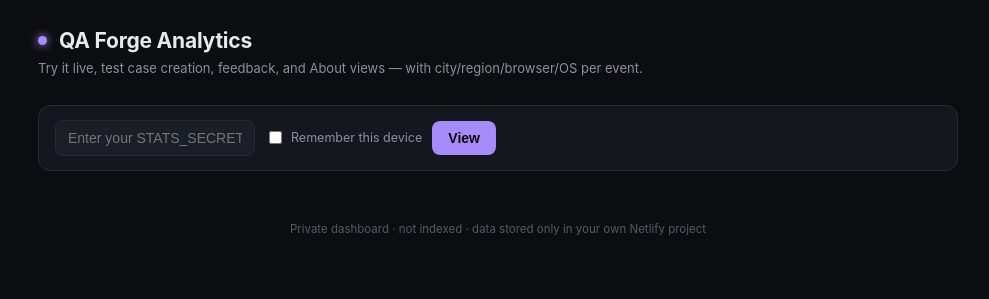
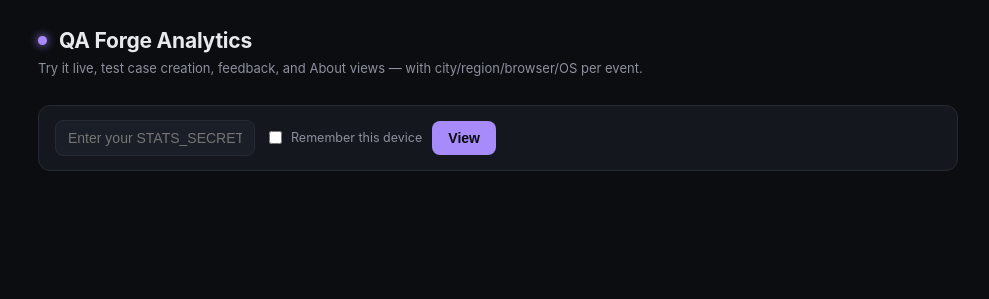
Before and after one commit to sagarSankhe23/qaforge, a plain HTML site: page stats.html in a window 1280 px wide. Shown: the whole page, without its empty margins (142-1131 px from the left). Drawn offline with Linux system fonts and the light colour scheme.

Commit message:
Add files via upload

```diff
--- a/stats.html
+++ b/stats.html
@@ -188,6 +188,6 @@ function render(stats, events){
   results.innerHTML = html;
 }
 </script>
-<div class="footer">Private dashboard · not indexed · data stored only in your own Netlify project</div>
+
 </body>
 </html>
```
